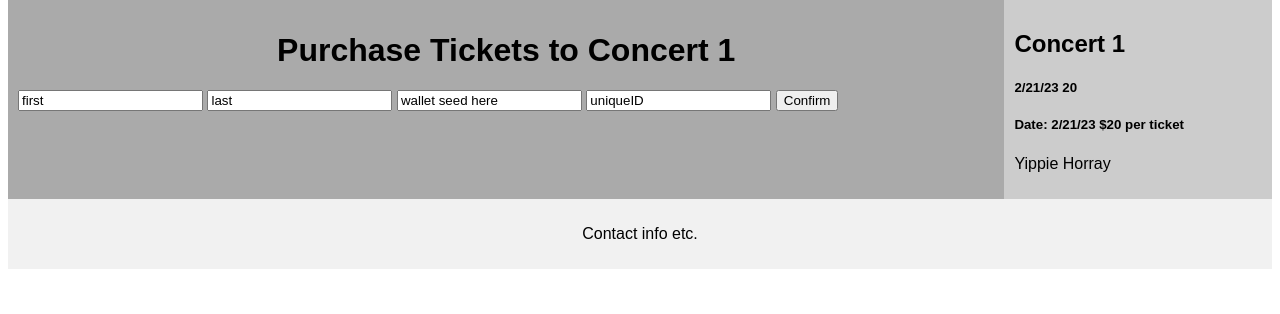
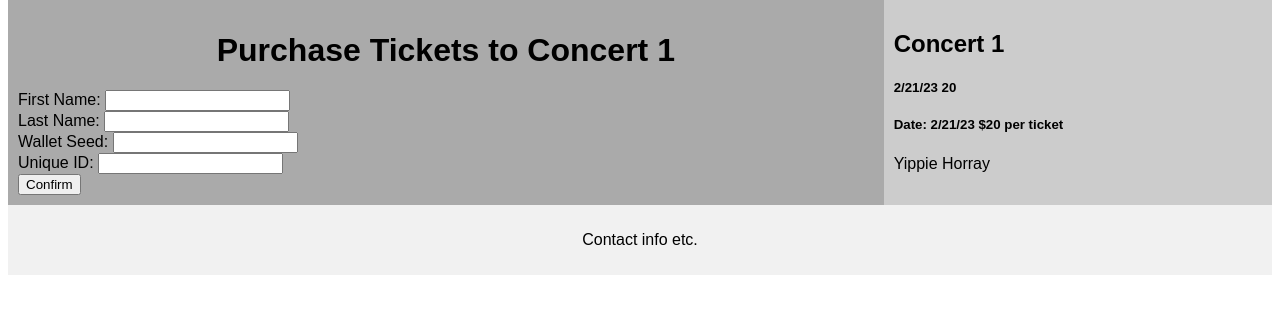
Before and after one commit to micahborg/ticket_system, a Flask app: page /purchase/1 in a window 1280 px wide. Shown: the part 216-530 px from the top of the page. Run offline with Flask 2, Linux system fonts and the light colour scheme; data comes from the database, SQL or seed files in the repository.

Commit message:
purchase form

```diff
--- a/templates/purchase.html
+++ b/templates/purchase.html
@@ -15,10 +15,14 @@
 
         <div class="form">
             <form action="/purchase/{{task.id}}" method="POST">
-                <input type="text" name="first" id="first" value="first">
-                <input type="text" name="last" id="last" value="last">
-                <input type="text" name="seed" id="seed" value="wallet seed here">
-                <input type="text" name="uniqueID" id="uniqueID" value="uniqueID">
+                First Name: <input type="text" name="first" id="first">
+                <br>
+                Last Name: <input type="text" name="last" id="last">
+                <br>
+                Wallet Seed: <input type="text" name="seed" id="seed">
+                <br>
+                Unique ID: <input type="text" name="uniqueID" id="uniqueID">
+                <br>
                 <input type="submit" value="Confirm">
             </form>
         </div>
```
